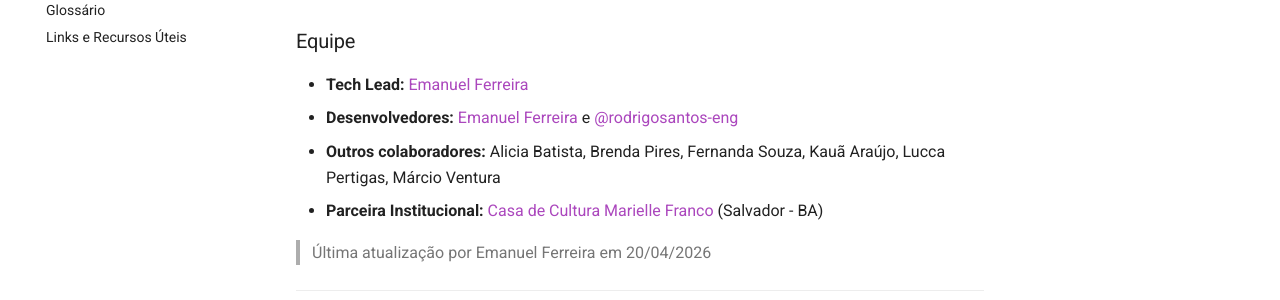
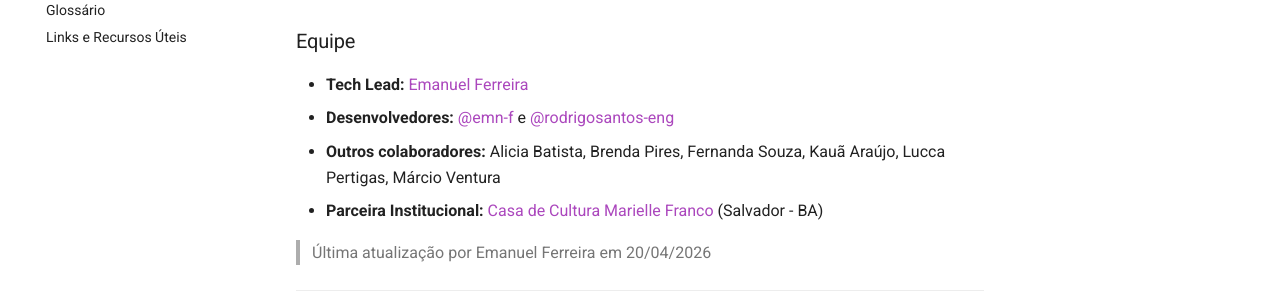
Before and after one commit to emn-f/vox-ai-docs, an MkDocs documentation site: the page built from docs/index.md, in a window 1280 px wide and 900 px high, scrolled down 617 px. Shown: the part 520-820 px from the top of the window. Built offline with MkDocs 1.6.1 and Material for MkDocs 9.7.7, drawn with Linux system fonts in a browser that asks for light colours.

Commit message:
docs: ajuste na seção Equipe

```diff
--- a/docs/index.md
+++ b/docs/index.md
@@ -31,8 +31,8 @@
 
 ### Equipe
 
-- **Tech Lead:** [Emanuel Ferreira](https://github.com/emn-f/vox-ai)
-- **Desenvolvedores:** [Emanuel Ferreira](https://github.com/emn-f/vox-ai) e [@rodrigosantos-eng](https://github.com/rodrigosantos-eng)
+- **Tech Lead:** [Emanuel Ferreira](http://linkedin.com/in/emanuelferreira)
+- **Desenvolvedores:** [@emn-f](https://github.com/emn-f) e [@rodrigosantos-eng](https://github.com/rodrigosantos-eng)
 - **Outros colaboradores:** Alicia Batista, Brenda Pires, Fernanda Souza, Kauã Araújo, Lucca Pertigas, Márcio Ventura
 - **Parceira Institucional:** [Casa de Cultura Marielle Franco](linktr.ee/casamariellefrancobr) (Salvador - BA)
 
```
